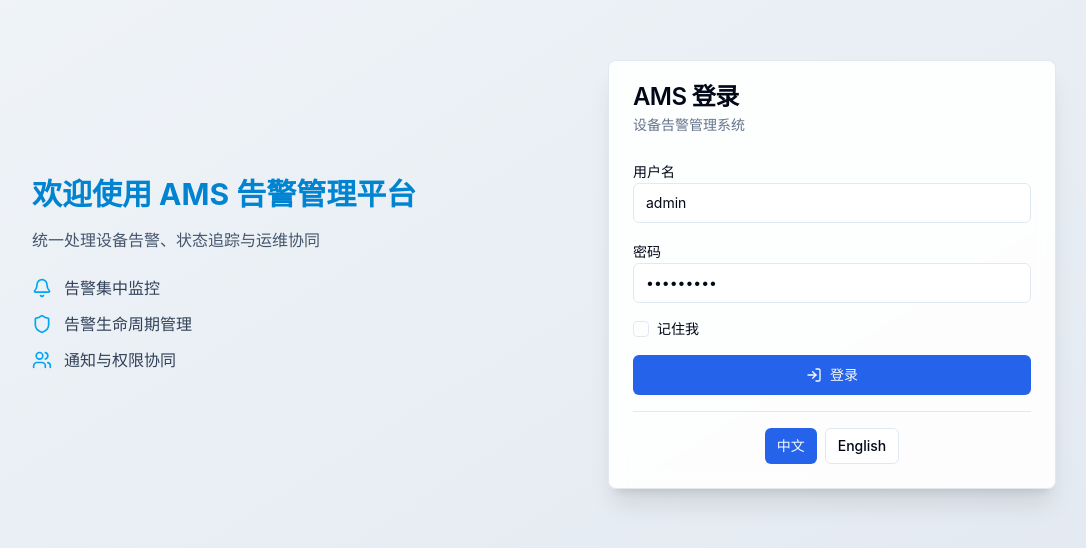
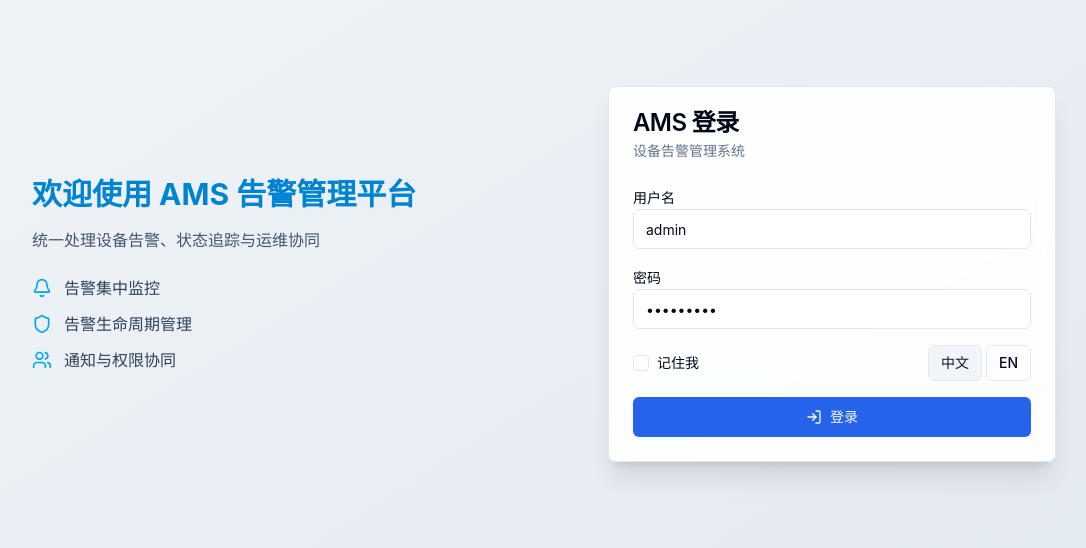
Before and after one commit to citywalki/ams-ai, a React (Vite) app in the folder app-web/: page /login in a window 1280 px wide. Shown: the part 126-674 px from the top of the page, without its empty margins (96-1182 px from the left). Built offline with nearby package versions, Linux system fonts and the light colour scheme; no server answers.

Commit message:
feat: use ToggleGroup for language switch on login page
- Add ToggleGroup component based on Radix UI
- Move language switch to same row as remember me checkbox
- Replace two Button components with ToggleGroup

```diff
--- a/app-web/package.json
+++ b/app-web/package.json
@@ -18,6 +18,7 @@
     "@radix-ui/react-popover": "^1.1.15",
     "@radix-ui/react-select": "^2.2.6",
     "@radix-ui/react-slot": "^1.2.4",
+    "@radix-ui/react-toggle-group": "^1.1.11",
     "@tailwindcss/postcss": "^4.2.1",
     "autoprefixer": "^10.4.24",
     "axios": "^1.6.2",
--- /dev/null
+++ b/app-web/src/components/ui/toggle-group.tsx
@@ -0,0 +1,80 @@
+import * as React from "react"
+import * as ToggleGroupPrimitive from "@radix-ui/react-toggle-group"
+import { cva, type VariantProps } from "class-variance-authority"
+
+import { cn } from "@/lib/utils"
+
+const toggleVariants = cva(
+  "inline-flex items-center justify-center rounded-md text-sm font-medium ring-offset-background transition-colors hover:bg-muted hover:text-muted-foreground focus-visible:outline-none focus-visible:ring-2 focus-visible:ring-ring focus-visible:ring-offset-2 disabled:pointer-events-none disabled:opacity-50 data-[state=on]:bg-accent data-[state=on]:text-accent-foreground",
+  {
+    variants: {
+      variant: {
+        default: "bg-transparent",
+        outline:
+          "border border-input bg-transparent hover:bg-accent hover:text-accent-foreground",
+      },
+      size: {
+        default: "h-10 px-3",
+        sm: "h-9 px-2.5",
+        lg: "h-11 px-5",
+      },
+    },
+    defaultVariants: {
+      variant: "default",
+      size: "default",
+    },
+  }
+)
+
+const ToggleGroupContext = React.createContext<
+  VariantProps<typeof toggleVariants>
+>({
+  size: "default",
+  variant: "default",
+})
+
+const ToggleGroup = React.forwardRef<
+  React.ElementRef<typeof ToggleGroupPrimitive.Root>,
+  React.ComponentPropsWithoutRef<typeof ToggleGroupPrimitive.Root> &
+    VariantProps<typeof toggleVariants>
+>(({ className, variant, size, children, ...props }, ref) => (
+  <ToggleGroupPrimitive.Root
+    ref={ref}
+    className={cn("flex items-center justify-center gap-1", className)}
+    {...props}
+  >
+    <ToggleGroupContext.Provider value={{ variant, size }}>
+      {children}
+    </ToggleGroupContext.Provider>
+  </ToggleGroupPrimitive.Root>
+))
+
+ToggleGroup.displayName = ToggleGroupPrimitive.Root.displayName
+
+const ToggleGroupItem = React.forwardRef<
+  React.ElementRef<typeof ToggleGroupPrimitive.Item>,
+  React.ComponentPropsWithoutRef<typeof ToggleGroupPrimitive.Item> &
+    VariantProps<typeof toggleVariants>
+>(({ className, children, variant, size, ...props }, ref) => {
+  const context = React.useContext(ToggleGroupContext)
+
+  return (
+    <ToggleGroupPrimitive.Item
+      ref={ref}
+      className={cn(
+        toggleVariants({
+          variant: context.variant || variant,
+          size: context.size || size,
+        }),
+        className
+      )}
+      {...props}
+    >
+      {children}
+    </ToggleGroupPrimitive.Item>
+  )
+})
+
+ToggleGroupItem.displayName = ToggleGroupPrimitive.Item.displayName
+
+export { ToggleGroup, ToggleGroupItem }
--- a/app-web/src/pages/login/LoginPage.tsx
+++ b/app-web/src/pages/login/LoginPage.tsx
@@ -10,6 +10,7 @@ import { Label } from '@/components/ui/label';
 import { Checkbox } from '@/components/ui/checkbox';
 import { Alert, AlertDescription } from '@/components/ui/alert';
 import { Card, CardContent, CardDescription, CardHeader, CardTitle } from '@/components/ui/card';
+import { ToggleGroup, ToggleGroupItem } from '@/components/ui/toggle-group';
 import { changeLanguage, getCurrentLanguage } from '@/i18n';
 
 const features = [
@@ -40,10 +41,6 @@ export default function LoginPage() {
     if (ok) {
       navigate('/');
     }
-  };
-
-  const handleLanguageChange = (lng: string) => {
-    changeLanguage(lng);
   };
 
   const currentLang = getCurrentLanguage();
@@ -119,6 +116,7 @@ export default function LoginPage() {
                     />
                   </div>
 
+                  <div className="flex items-center justify-between">
                     <div className="flex items-center space-x-2">
                       <Checkbox
                         id="remember"
@@ -128,6 +126,23 @@ export default function LoginPage() {
                       <Label htmlFor="remember" className="text-sm font-normal cursor-pointer">
                         {t('login.rememberMe')}
                       </Label>
+                    </div>
+                    <ToggleGroup
+                      type="single"
+                      value={currentLang}
+                      onValueChange={(value) => {
+                        if (value) changeLanguage(value);
+                      }}
+                      variant="outline"
+                      size="sm"
+                    >
+                      <ToggleGroupItem value="zh-CN" className="px-3">
+                        中文
+                      </ToggleGroupItem>
+                      <ToggleGroupItem value="en-US" className="px-3">
+                        EN
+                      </ToggleGroupItem>
+                    </ToggleGroup>
                   </div>
 
                   <Button type="submit" className="w-full" disabled={isLoading}>
@@ -140,25 +155,6 @@ export default function LoginPage() {
                       </>
                     )}
                   </Button>
-
-                  <div className="flex justify-center gap-2 pt-4 border-t">
-                    <Button
-                      type="button"
-                      variant={currentLang === 'zh-CN' ? 'default' : 'outline'}
-                      size="sm"
-                      onClick={() => handleLanguageChange('zh-CN')}
-                    >
-                      中文
-                    </Button>
-                    <Button
-                      type="button"
-                      variant={currentLang === 'en-US' ? 'default' : 'outline'}
-                      size="sm"
-                      onClick={() => handleLanguageChange('en-US')}
-                    >
-                      English
-                    </Button>
-                  </div>
                 </form>
               </CardContent>
             </Card>
```
Also changed, not shown: 1 other file (tests, documents, lock files or other folders). Lines whose indentation alone changed are shown as unchanged.
